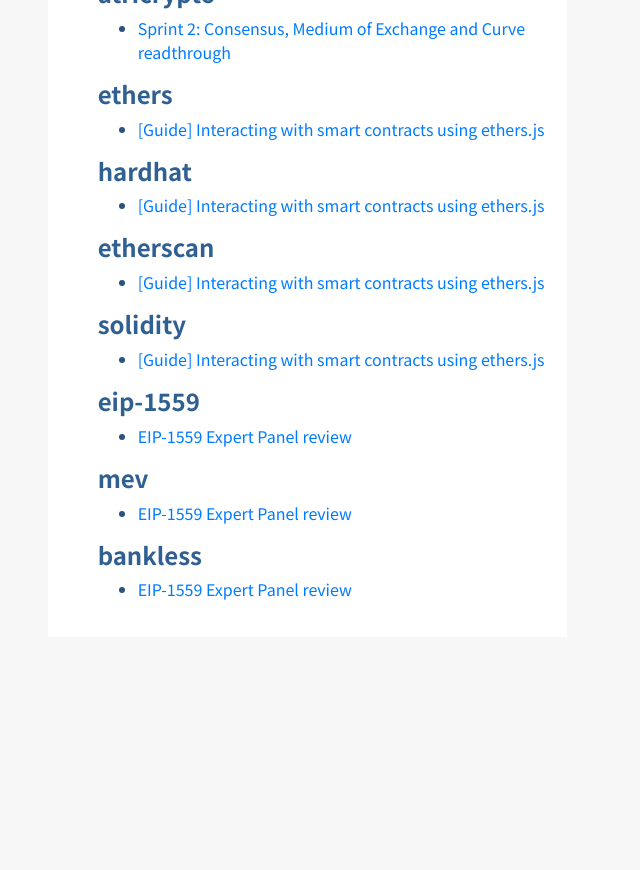
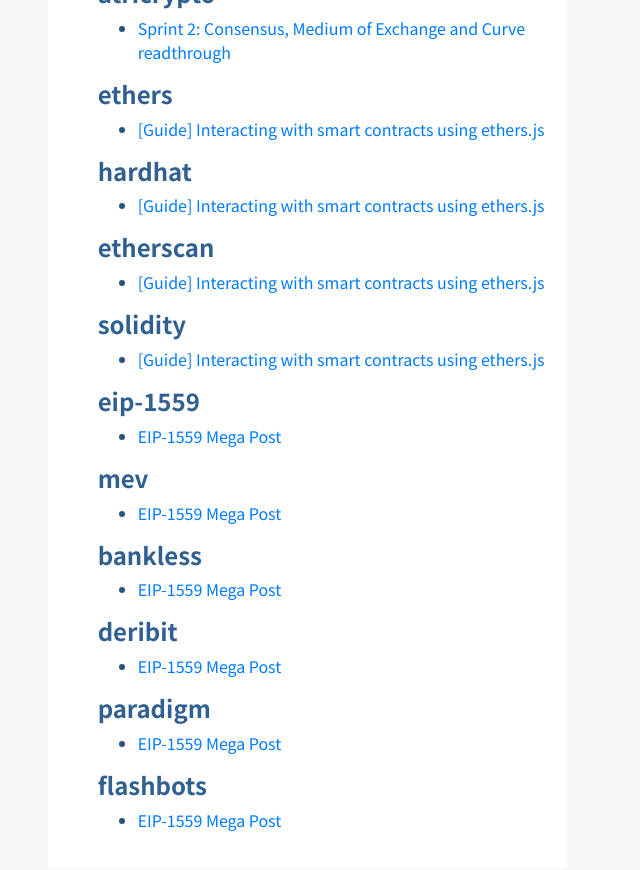
Before and after one commit to czhc/czhc.github.io, a Jekyll site: the page built from tags.html, in a window 1280 px wide and 900 px high, scrolled down 2982 px. Shown: the top 870 px of the window, without its empty margins (177-817 px from the left). Built offline with Jekyll 4.4.1, drawn with Linux system fonts in a browser that asks for light colours; nearby versions of some CDN libraries; before the commit the page ends 3651 px from its top, so only the background shows below that; some of the changed lines change nothing that is shown; some of the changed text lies outside the part shown.

Commit message:
Update with Paradigm miner analysis

```diff
--- a/collections/_posts/2021-08-04-eip-1559-expert-panel.md
+++ b/collections/_posts/2021-08-04-eip-1559-expert-panel.md
@@ -1,13 +1,11 @@
 ---
-title: EIP-1559 Expert Panel review
-description: AMA panel notes and additional reading materials
-categories: [notes]
-tags: [ethereum, eip-1559, mev, bankless]
-last_modified_at: "2021-08-04"
+title: EIP-1559 Mega Post
+description: EIP-1559 or Ethereum's London hardfork includes significant changes to the gas fees and ETH tokenomics. This is a recollection of AMA panel notes and reading materials on the subject.
+categories: [notes, ethereum]
+tags: [ethereum, eip-1559, mev, bankless, deribit, paradigm, flashbots]
+last_modified_at: "2021-08-05"
 published: true
 ---
-Quick notes from the AMA.
-Will be edited with additional points from Appendix materials
 
 **Panel**
 
@@ -127,6 +125,42 @@
     * merkle proofs can be submitted to **prove account exists**, and an instance of **hibernation was not already spent to wake** the contract to avoid _double-waking_.
     * when a **contract is _woken up_: it must be filled a min amount** of: min interval + poke threshold * size of contract * fee per-block
 
+
+
+### Paradigm: Miners will accept EIP-1559
+
+[src](https://www.paradigm.xyz/2021/02/miners-will-accept-eip-1559-here-is-why/)
+
+##### Changes to mining incentives
+
+* Miner revenue consists of: 2ETH block subsidy + rewards for uncle blocks + user bid /inclusion fees + MEV from bidding auctions
+* Post 1559 - Block subsidy and MEV revenues are retained **but** inclusion fees will be burned during non-peak (demand < max gas limit). During congestion (demand > max gas limit), first-price auction rewards are given to miners.
+
+##### Possible responses to 1559
+
+###### Scenario 1: Miners maintain old chain without 1559
+* impossible due to built-in difficulty bomb [last delayed EIP 3554](https://eips.ethereum.org/EIPS/eip-3554)
+* any 1559 opponents will incur same cost of requiring a hard-fork
+
+###### Scenario 2: Miners create altcoin with Ethereum legacy state
+* significant opportunity cost of creating new chain value for users, to fund block subsidies, fees and MEV.
+* History of BCH forking BTC state and airdrop new coins to holders
+* Forking Ethereum state is more complicated due to thousands of existing tokens, contracts, applications already built on Ethereum. Tokens on Ethereum are also tokenized assets/collaterals - a fork of these states will be valueless if the value is migrated to 1559 chain
+
+###### Scenario 3: Miners create altcoin with new state
+* Existing stateless forks of Ethereum: Tron, BSC (retains EVM compatibility, centralized)
+* Resetting distribution of ETH will require a new supply distribution, years of inflation and volatile initial mining incentives
+* Copied distribution of ETH will risk value of forked ETH token being depressed by initial market resulting in valueless mining.
+
+###### Scenario 4: Miners join 1559 chain and supress 1559
+
+* Miners adopt new 1559 chain, but _set base fee (burnable fees) to 0_ by mining blocks that are less than half-full.
+*  Game theory/competition between miners - miners that mine full blocks make more overall revenue from fees and increase basefees. The minority (half-block miners) risk a net negative profit (higher input costs than revenue) and loss in hashpower.
+*  Full-block miner rewards include extra revenue from congestion fees and MEV, with increasing basefee.
+*  Strategy is only feasible if full-block miners are completely eliminated or a 100% consensus in half-block mining.
+*  Miner-activated soft forks (MASF) are feasible, but requires a significantly large coalition from mutually-distrusting miners.
+*  MASFs will also threaten Ethereum stability, ETH price and in return mining revenue.
+
 ### Appendix
 
 * Bankless [EIP-1559](https://www.youtube.com/watch?v=ydAHh-BVGms) Expert Panel
@@ -140,3 +174,5 @@
 * Flashbots: [MEV and EIP-1559](https://hackmd.io/@flashbots/MEV-1559)
 
 * EF: The Problem of [Censorship](https://blog.ethereum.org/2015/06/06/the-problem-of-censorship/)
+
+* [Paradigm](https://www.paradigm.xyz/2021/02/miners-will-accept-eip-1559-here-is-why/): Miners will accept EIP-1559
```
